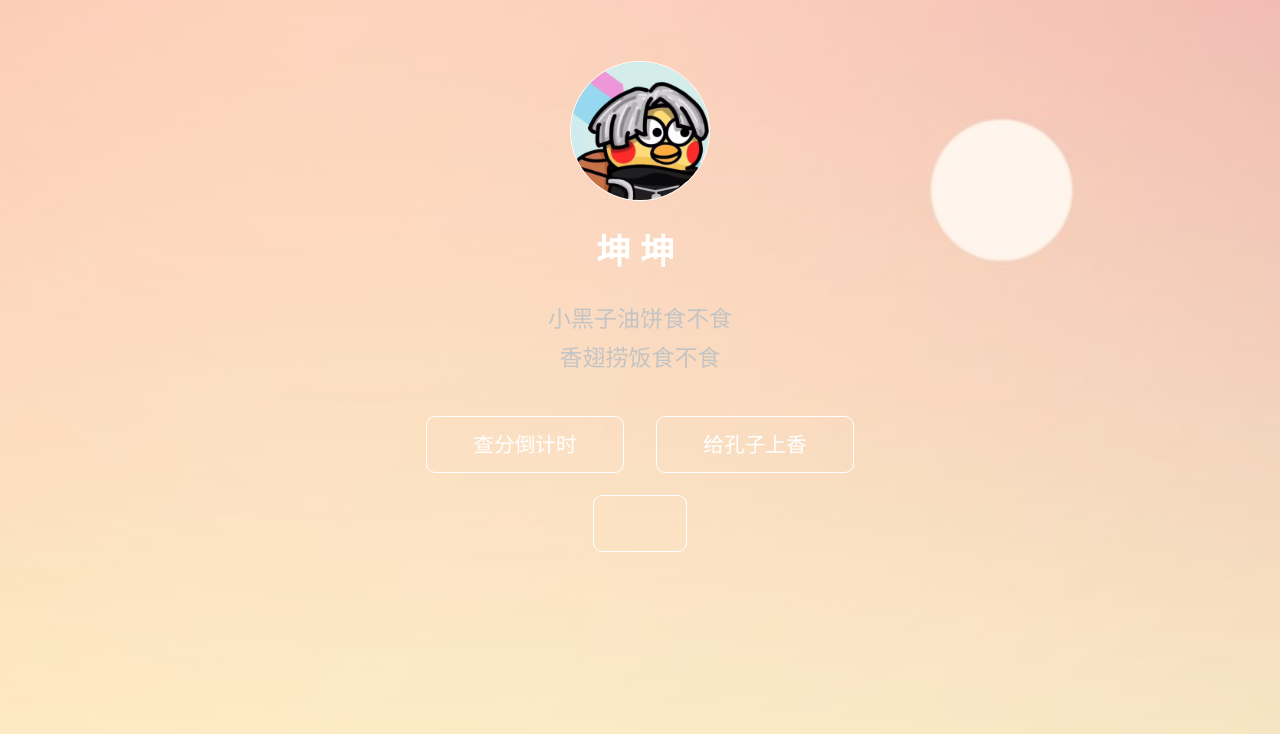
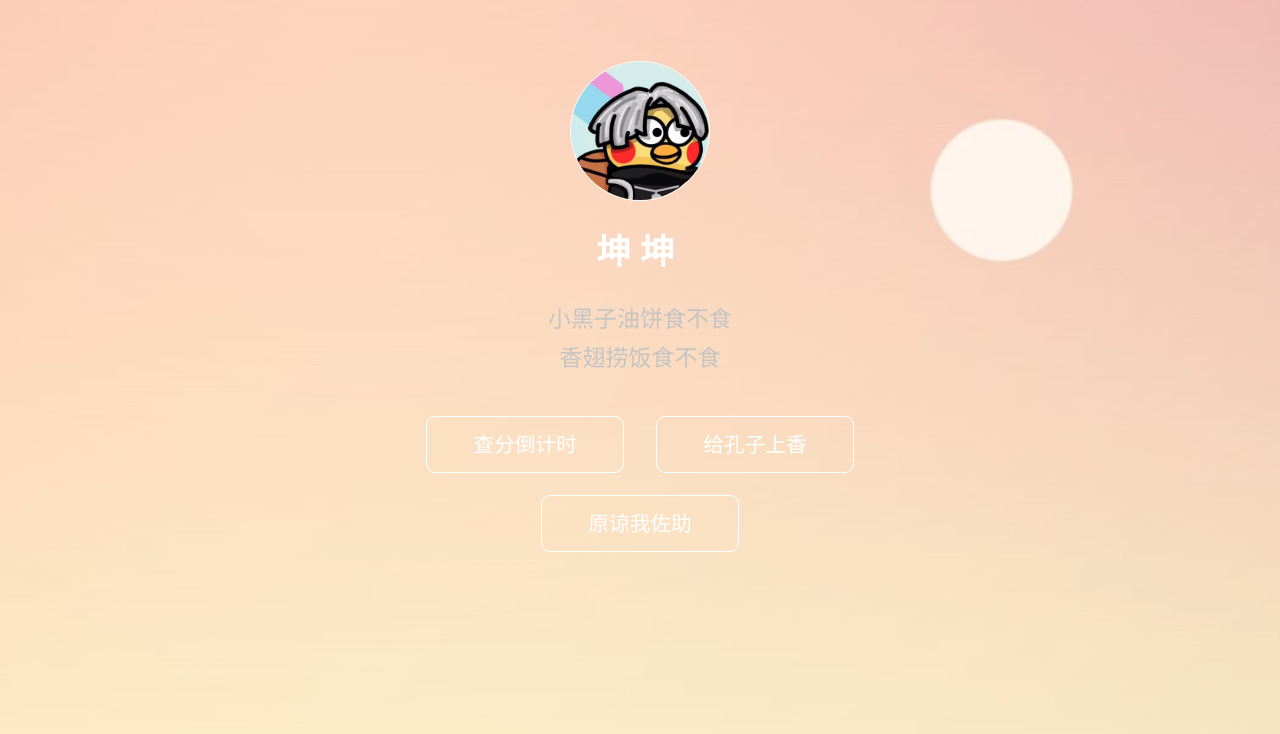
Before and after one commit to ikun582/1919810.github.io, a plain HTML site: page index.html in a window 1280 px wide. Drawn offline with nearby package versions, Linux system fonts and the light colour scheme.

Commit message:
Update index.html

```diff
--- a/index.html
+++ b/index.html
@@ -28,7 +28,7 @@
             <ul class="site">
                 <li><a href="https://ikun582.github.io/cxknmsl.github.io/" target="_blank" rel="noopener noreferrer">查分倒计时</a></li>
                 <li><a href="https://ikun582.github.io/114514.github.io/" target="_blank" rel="noopener noreferrer">给孔子上香</a></li>
-                <li><a href="" target="_blank" rel="noopener noreferrer"></a></li>
+                <li><a href="https://b23.tv/tOcSr91" target="_blank" rel="noopener noreferrer">原谅我佐助</a></li>
             </ul>
         </div>
     </section>
```
